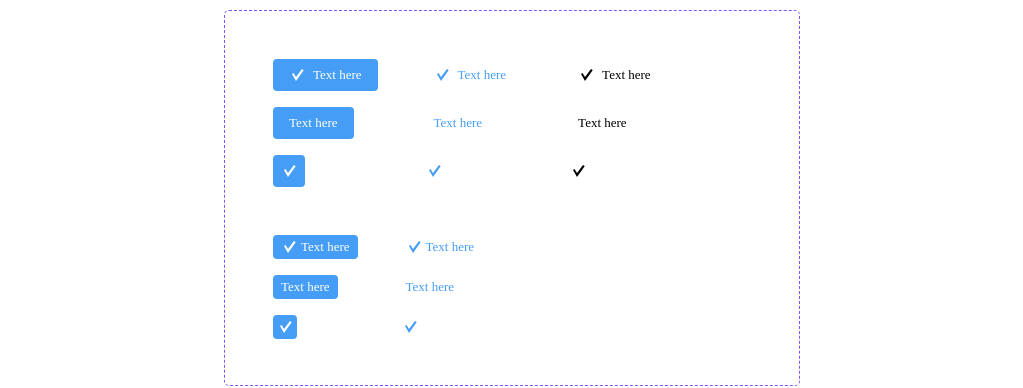
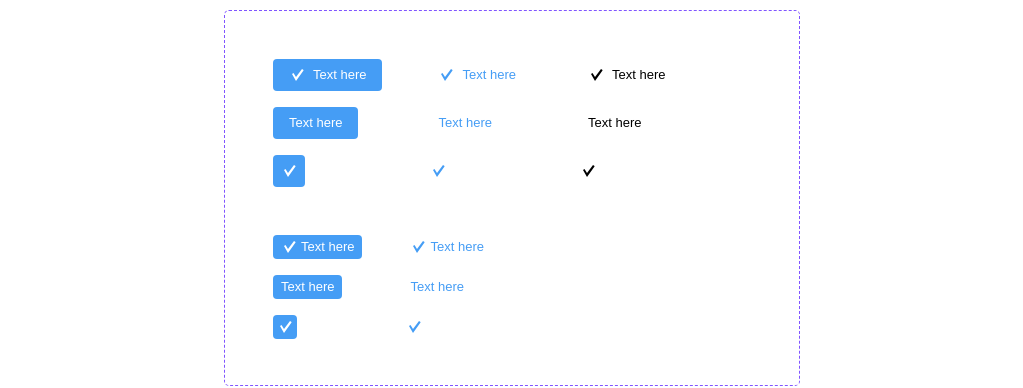
Before and after one commit to BVyacheslav/admin-panel-makeup, a website: page index.html in a window 1280 px wide. Shown: the part 408-796 px from the top of the page, without its empty margins (120-1143 px from the left). Drawn offline with Linux system fonts and the light colour scheme.

Commit message:
Скорректирован шрифт

```diff
--- a/blocks/button.css
+++ b/blocks/button.css
@@ -26,7 +26,7 @@
   padding: 8px 16px;
   border-radius: 4px;
   border: none;
-  font-family: Ubuntu;
+  font-family: "Ubuntu", sans-serif;
   font-style: normal;
   font-weight: normal;
   font-size: 13px;
```
